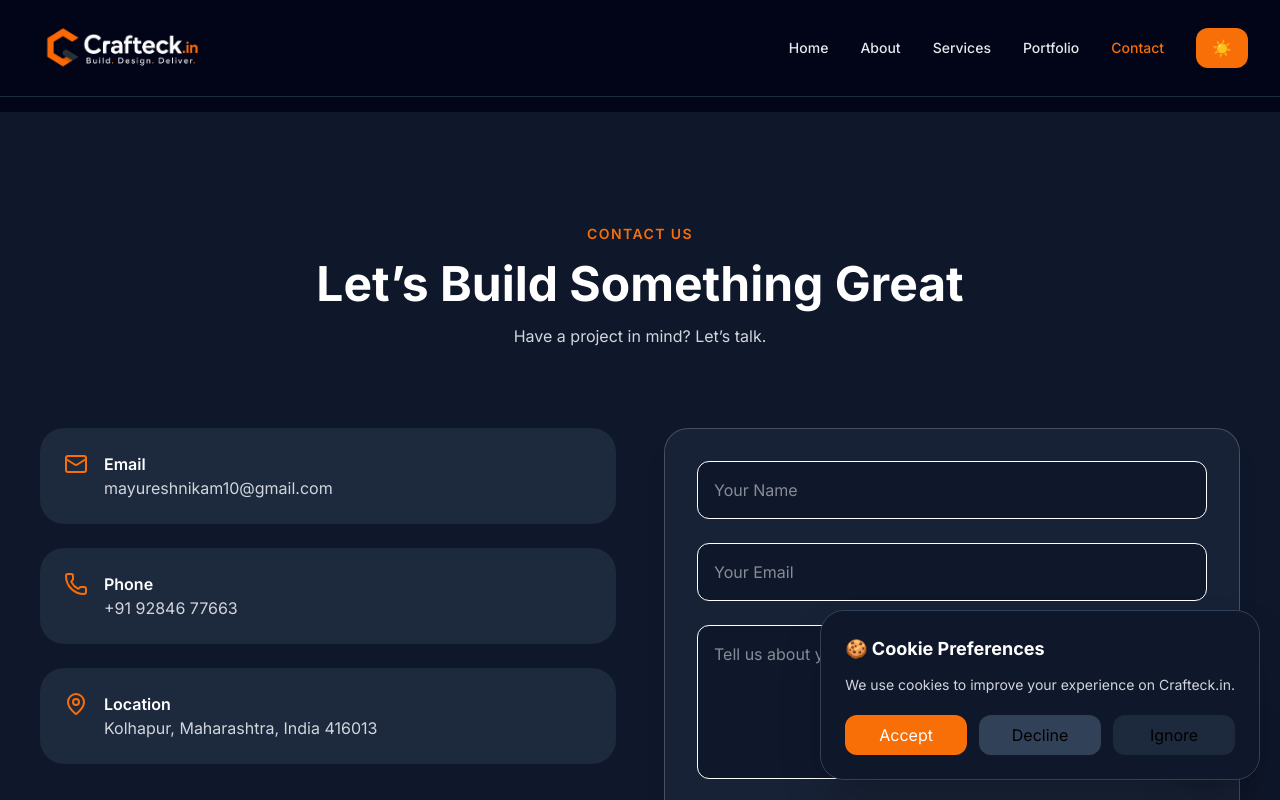
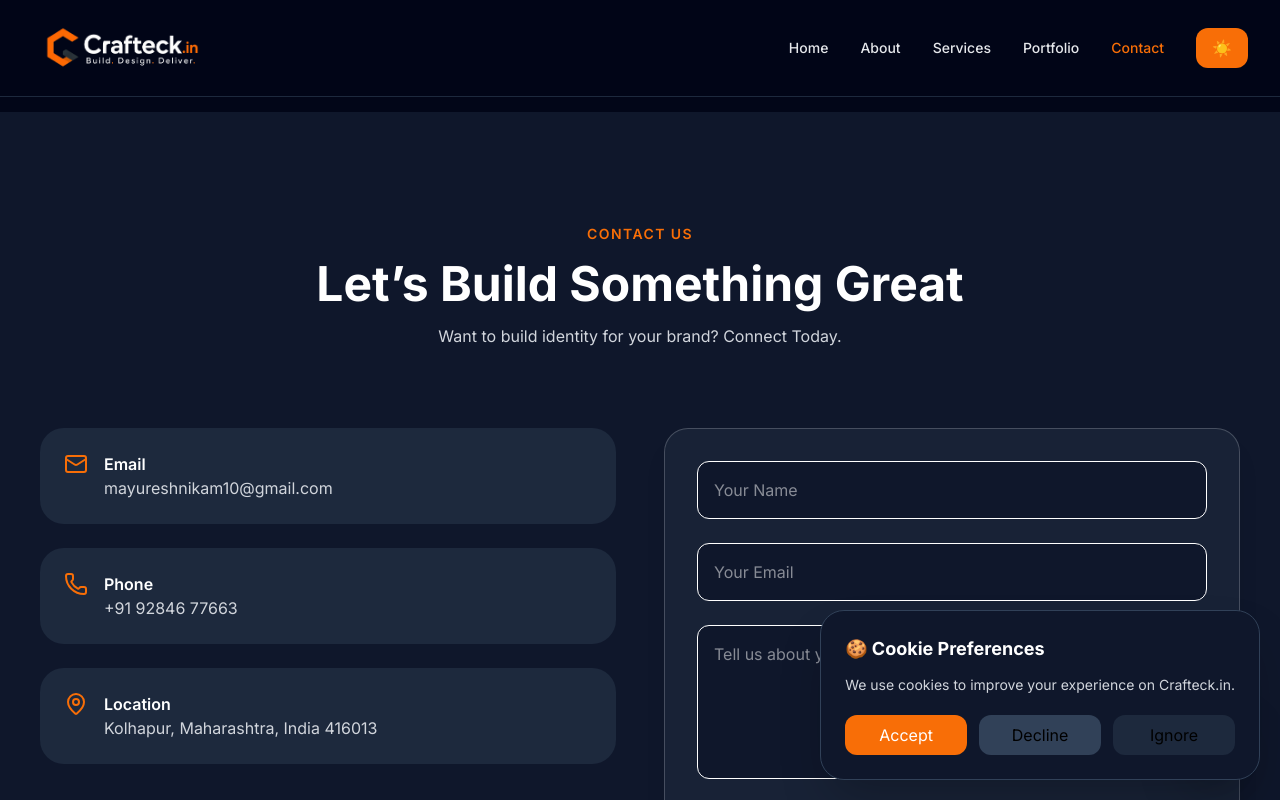
Before and after one commit to abhilashmarathe/crafteck, a React (Vite) app: page /contact in a window 1280 px wide. Shown: the top 800 px of the page. Built offline with nearby package versions, Linux system fonts and the light colour scheme.

Commit message:
updated contact page

```diff
--- a/src/components/Contact.jsx
+++ b/src/components/Contact.jsx
@@ -69,7 +69,7 @@ function Contact() {
           </h2>
 
           <p className="mt-4 text-sm sm:text-base text-gray-600 dark:text-gray-300">
-            Have a project in mind? Let’s talk.
+            Want to build identity for your brand? Connect Today.
           </p>
         </motion.div>
 
```
